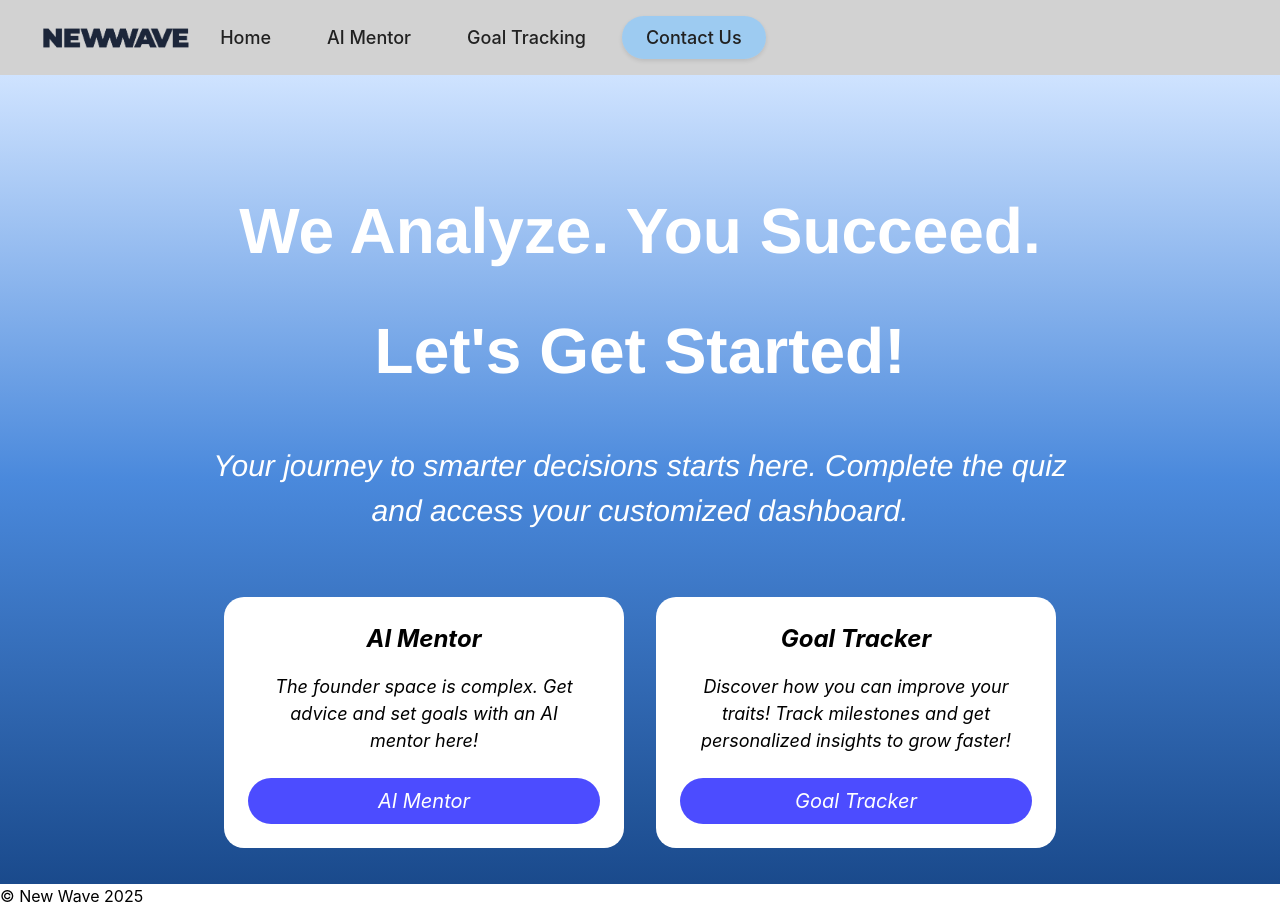
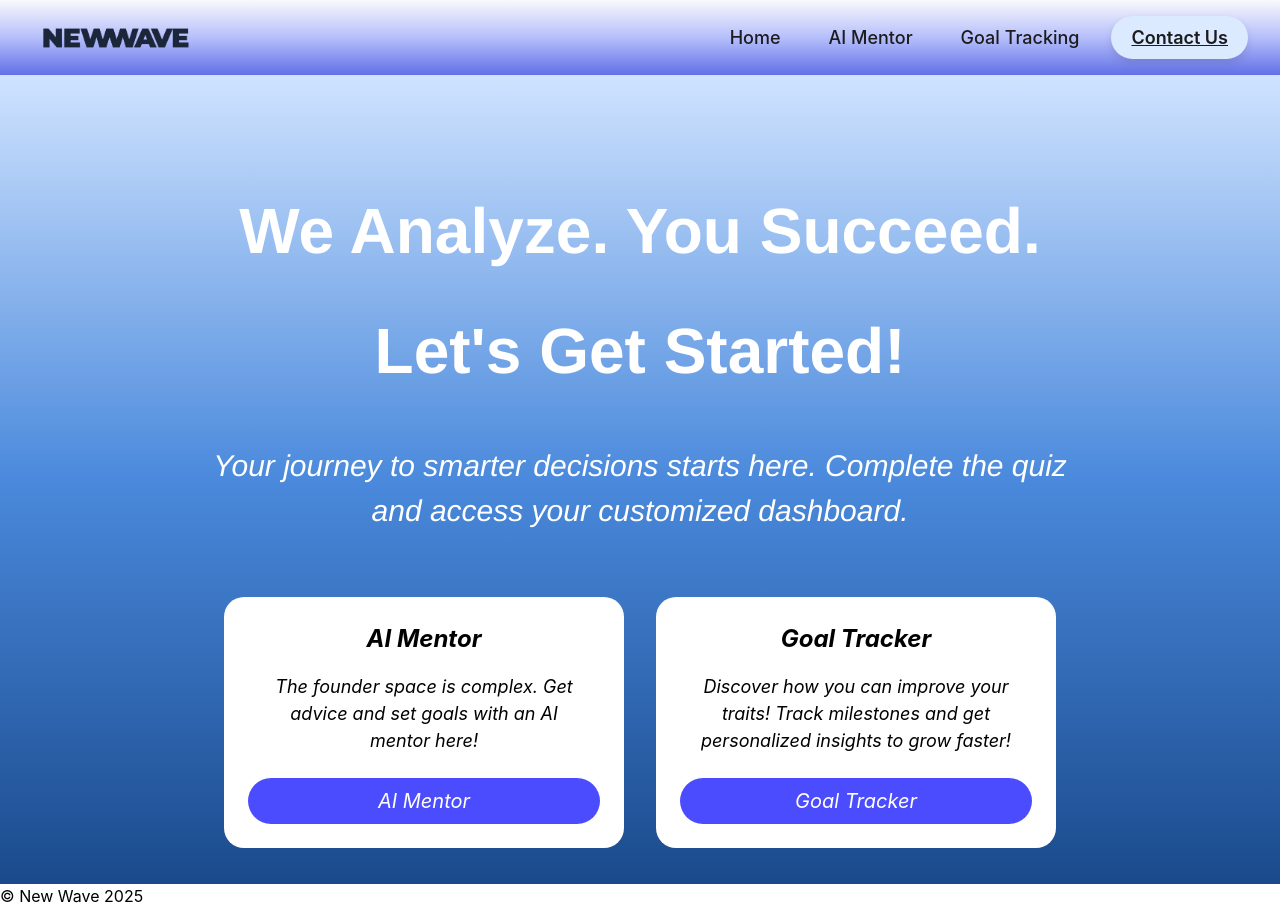
Before and after one commit to INFO-Capstone-New-Wave-Alchemy/New-Wave, a React (Create React App) app in the folder frontend/: page /Landing in a window 1280 px wide. Built offline with nearby package versions, Linux system fonts and the light colour scheme.

Commit message:
fixed nav bar placement

```diff
--- a/frontend/src/index.css
+++ b/frontend/src/index.css
@@ -260,43 +260,37 @@ code {
 .navbar {
   width: 100%;
   padding: 1rem 0;
-  background: #d2d2d2;
+  background: linear-gradient(to bottom, #f8f9fb, #b6bffb, #6170e7);
   color: #212121;
+  box-shadow: 0 4px 10px rgba(0, 0, 0, 0.1);
 }
 
-/* LinearGradient  linear-gradient(to bottom, #e8eaf6, #8c9eff, #6573c3) */
-
+/* Container styling */
 .navbar-container {
   display: flex;
   justify-content: space-between;
   align-items: center;
-  width: 100%;
   padding: 0 2rem;
 }
 
+/* Navbar content layout */
 .navbar-content {
   display: flex;
   align-items: center;
-  justify-content: space-between;
+  justify-content: flex-start;
+  width: 100%;
+  gap: 2rem;
 }
 
-/* Logo styles */
+/* Logo styling */
 .navbar-logo {
   flex-shrink: 0;
-  margin-right: auto;
 }
 
 .logo-link {
   display: flex;
   align-items: center;
   text-decoration: none;
-}
-
-.logo-text {
-  font-size: 1.5rem;
-  font-weight: 700;
-  letter-spacing: -0.5px;
-  color: #212121;
 }
 
 .logo-image {
@@ -309,54 +303,51 @@ code {
   margin-left: auto;
   display: flex;
   align-items: center;
-  gap: 0.6rem;
+  gap: 1rem;
 }
 
 .nav-link {
-  color: #212121;
+  color: #1c1c1e;
   text-decoration: none;
-  padding: 0.5rem 0.75rem;
-  margin: 0 0.5rem;
+  padding: 0.5rem 1rem;
   font-size: 1.125rem;
   font-weight: 500;
-  transition: color 0.2s ease;
+  border-radius: 0.5rem;
+  transition: background-color 0.3s, color 0.3s;
 }
 
 .nav-link:hover {
-  color: #424242;
+  background-color: rgba(255, 255, 255, 0.2);
+  color: #000;
 }
 
+/* Contact button */
 .contact-button {
-  background-color: rgba(144, 202, 249, 0.8);
-  color: #212121;
-  padding: 0.5rem 1.5rem;
+  background: #dbeafe;
+  color: #1c1c1e;
+  padding: 0.5rem 1.25rem;
+  font-size: 1.125rem;
+  font-weight: 600;
   border-radius: 9999px;
-  font-size: 1.125rem;
-  font-weight: 500;
-  text-decoration: none;
-  box-shadow: 0 2px 4px rgba(0, 0, 0, 0.1);
-  transition: background-color 0.2s ease;
+  box-shadow: 0 4px 10px rgba(0, 0, 0, 0.1);
+  transition: background-color 0.3s ease;
 }
 
 .contact-button:hover {
-  background-color: rgba(144, 202, 249, 1);
+  background-color: #bfdbfe;
 }
 
-/* Mobile menu button */
+/* Mobile toggle */
 .navbar-mobile-toggle {
   display: block;
 }
 
 .mobile-menu-button {
-  display: inline-flex;
-  align-items: center;
-  justify-content: center;
   padding: 0.5rem;
-  border-radius: 0.375rem;
-  color: #212121;
   background: transparent;
   border: none;
   cursor: pointer;
+  color: #212121;
 }
 
 .mobile-icon {
@@ -371,6 +362,9 @@ code {
 /* Mobile menu */
 .navbar-mobile-menu {
   display: none;
+  background: linear-gradient(to bottom, #f8f9fb, #d6dbfe);
+  padding: 1rem;
+  border-top: 1px solid #ccc;
 }
 
 .navbar-mobile-menu.show {
@@ -378,45 +372,38 @@ code {
 }
 
 .mobile-menu-links {
-  padding: 0.5rem 0;
+  display: flex;
+  flex-direction: column;
+  gap: 0.75rem;
 }
 
 .mobile-nav-link {
-  display: block;
-  padding: 0.75rem 1rem;
-  color: #212121;
-  text-decoration: none;
   font-size: 1rem;
   font-weight: 500;
-  border-radius: 0.375rem;
-  transition: background-color 0.2s ease;
+  padding: 0.75rem;
+  text-decoration: none;
+  color: #1c1c1e;
+  border-radius: 0.5rem;
+  transition: background-color 0.2s;
 }
 
 .mobile-nav-link:hover {
-  background-color: rgba(144, 202, 249, 0.2);
+  background-color: rgba(255, 255, 255, 0.2);
 }
 
 .mobile-contact-button {
-  display: block;
   margin-top: 0.5rem;
-  margin-bottom: 0.5rem;
-  padding: 0.75rem 1rem;
-  background-color: rgba(144, 202, 249, 0.8);
-  color: #212121;
+  background: #dbeafe;
+  color: #1c1c1e;
+  font-weight: 600;
+  padding: 0.75rem;
+  border-radius: 9999px;
+  text-align: center;
   text-decoration: none;
-  font-size: 1rem;
-  font-weight: 500;
-  border-radius: 0.375rem;
 }
 
-/* Media queries for responsive design */
+/* Responsive adjustments */
 @media (min-width: 768px) {
-  .navbar-links-desktop {
-    display: flex;
-    align-items: center;
-    gap: 1rem;
-  }
-
   .navbar-mobile-toggle {
     display: none;
   }
```
